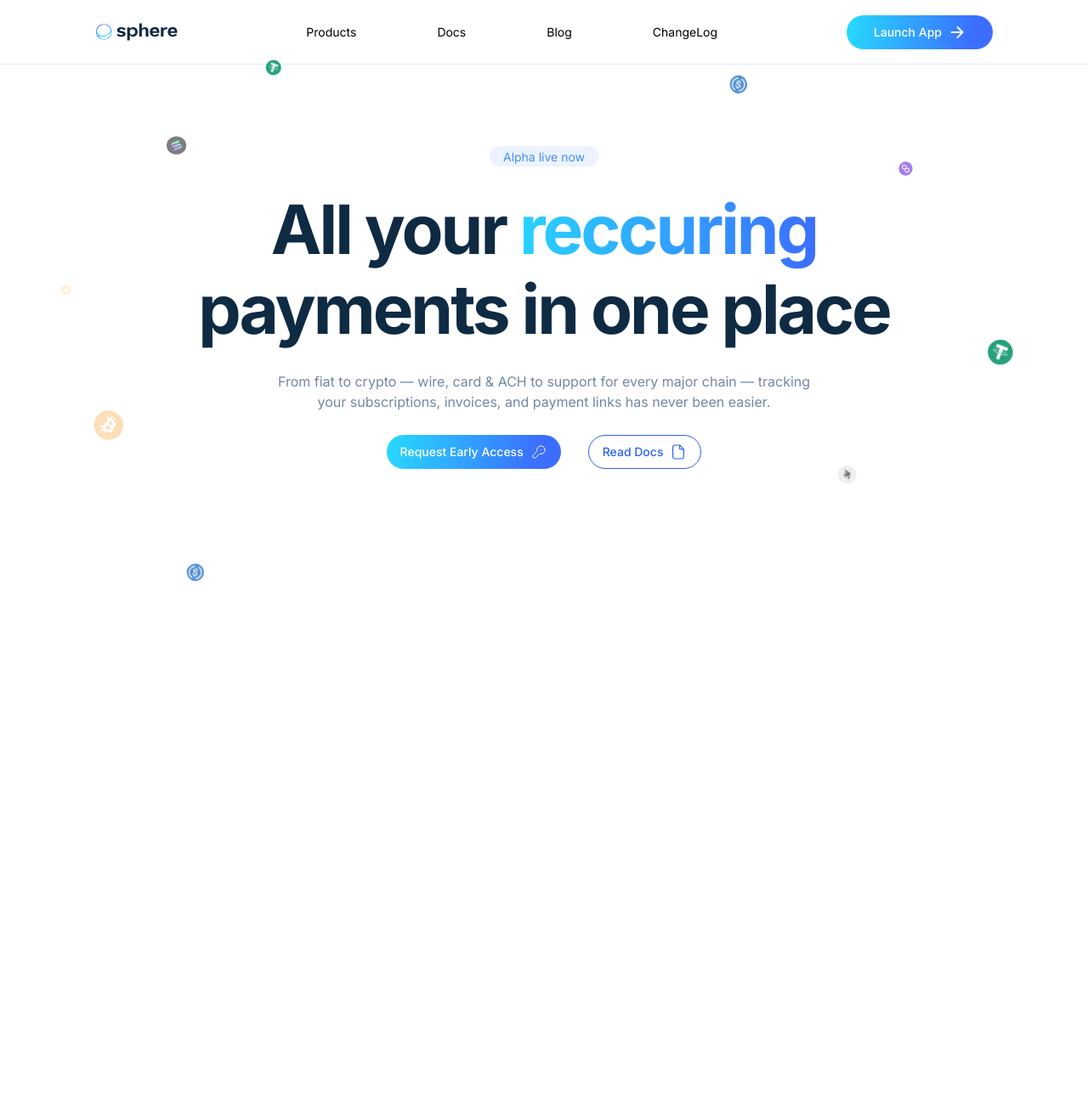
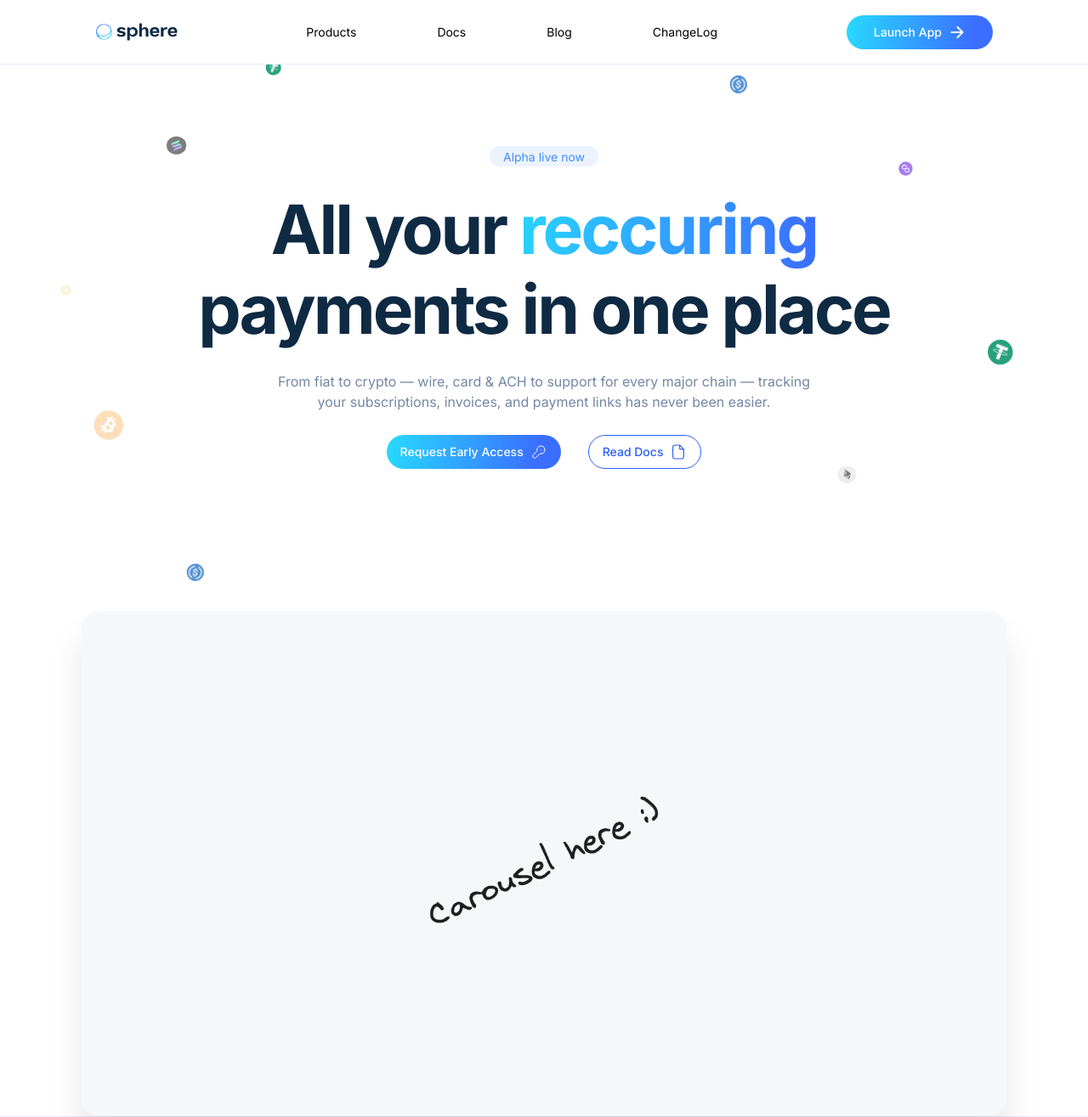
Before and after one commit to AnoyRC/Sphere-DemoSite, a Next.js app: page / in a window 1280 px wide. Shown: the whole page at 85% size. Before the commit the page ends 800 px from the top, so only its background shows below. Built offline with nearby package versions, Linux system fonts and the light colour scheme.

Commit message:
Minimalistic Carousel

```diff
--- /dev/null
+++ b/app/components/Home/Carousel.js
@@ -0,0 +1,16 @@
+import Image from "next/image";
+
+export default function Carousel() {
+  return (
+    <div className="w-full h-[667px] bg-transparent flex items-end justify-center border-b-[1px] border-[#E4EBFF]">
+      <div
+        className="w-[85%] h-[594px] rounded-[20px] bg-[#F5F7F9] items-center justify-center flex"
+        style={{
+          boxShadow: "0px 30.16247px 39.03379px 0px rgba(0, 0, 0, 0.10)",
+        }}
+      >
+        <Image src="/images/Carousel/Carousel.png" width={300} height={300} />
+      </div>
+    </div>
+  );
+}
--- a/app/components/Home/Header_1/ContentBox/FloatingIcon.js
+++ b/app/components/Home/Header_1/ContentBox/FloatingIcon.js
@@ -6,7 +6,7 @@ export default function FloatingIcon({ IconName, Width, Height, top, left }) {
       width={Width}
       height={Height}
       alt="arrow"
-      className="absolute"
+      className="absolute z-0"
       style={{ top: `${top}px`, left: `${left * 100}%` }}
     />
   );
--- a/app/components/Home/Navbar.js
+++ b/app/components/Home/Navbar.js
@@ -4,7 +4,7 @@ import NavMenu from "./Navbar/NavMenu";
 
 export default function Navbar() {
   return (
-    <div className=" bg-transparent w-full h-[76px] flex py-[16px] px-[112px] items-center justify-between border-b-[1px] border-[#E4EBFF]">
+    <div className=" bg-white w-full h-[76px] flex py-[16px] px-[112px] items-center justify-between border-b-[1px] border-[#E4EBFF] z-10">
       <Logo />
       <NavMenu />
       <LaunchApp />
--- a/app/page.js
+++ b/app/page.js
@@ -1,12 +1,14 @@
 import Image from "next/image";
 import Navbar from "./components/Home/Navbar";
 import Header_1 from "./components/Home/Header_1";
+import Carousel from "./components/Home/Carousel";
 
 export default function Home() {
   return (
     <main className="flex min-h-screen flex-col items-center">
       <Navbar />
       <Header_1 />
+      <Carousel />
     </main>
   );
 }
```
Also changed, not shown: public/images/Carousel/Carousel.png (added).
